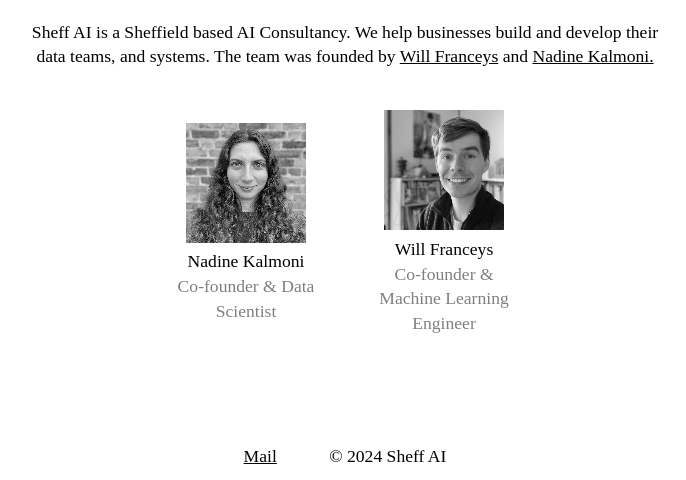
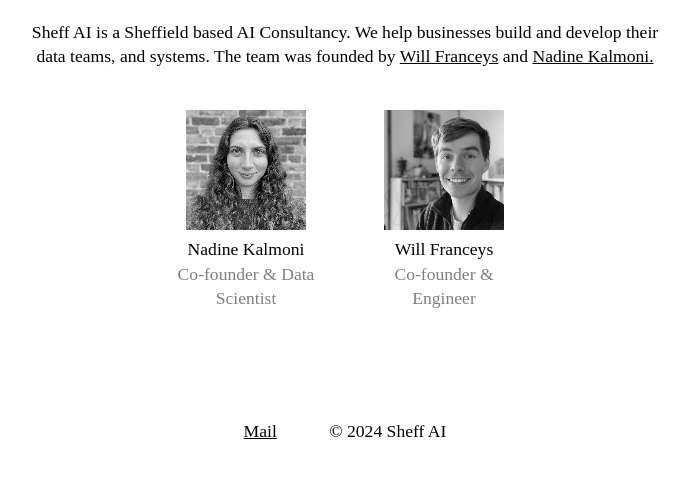
Before and after one commit to wfranceys/sheff.ai, a plain HTML site: page index.html in a window 1280 px wide. Shown: the part 559-1039 px from the top of the page, without its empty margins (295-981 px from the left). After the commit the page ends 1015 px from the top, so only its background shows below. Drawn offline with Linux system fonts and the light colour scheme; a web font is replaced by a local one.

Commit message:
Add details

```diff
--- a/index.html
+++ b/index.html
@@ -54,7 +54,7 @@
       <div class="description">
         Will Franceys <br>
         <div class="light">
-          Co-founder & Machine Learning Engineer
+          Co-founder & Engineer
         </div>
       </div>
     </div>
```
